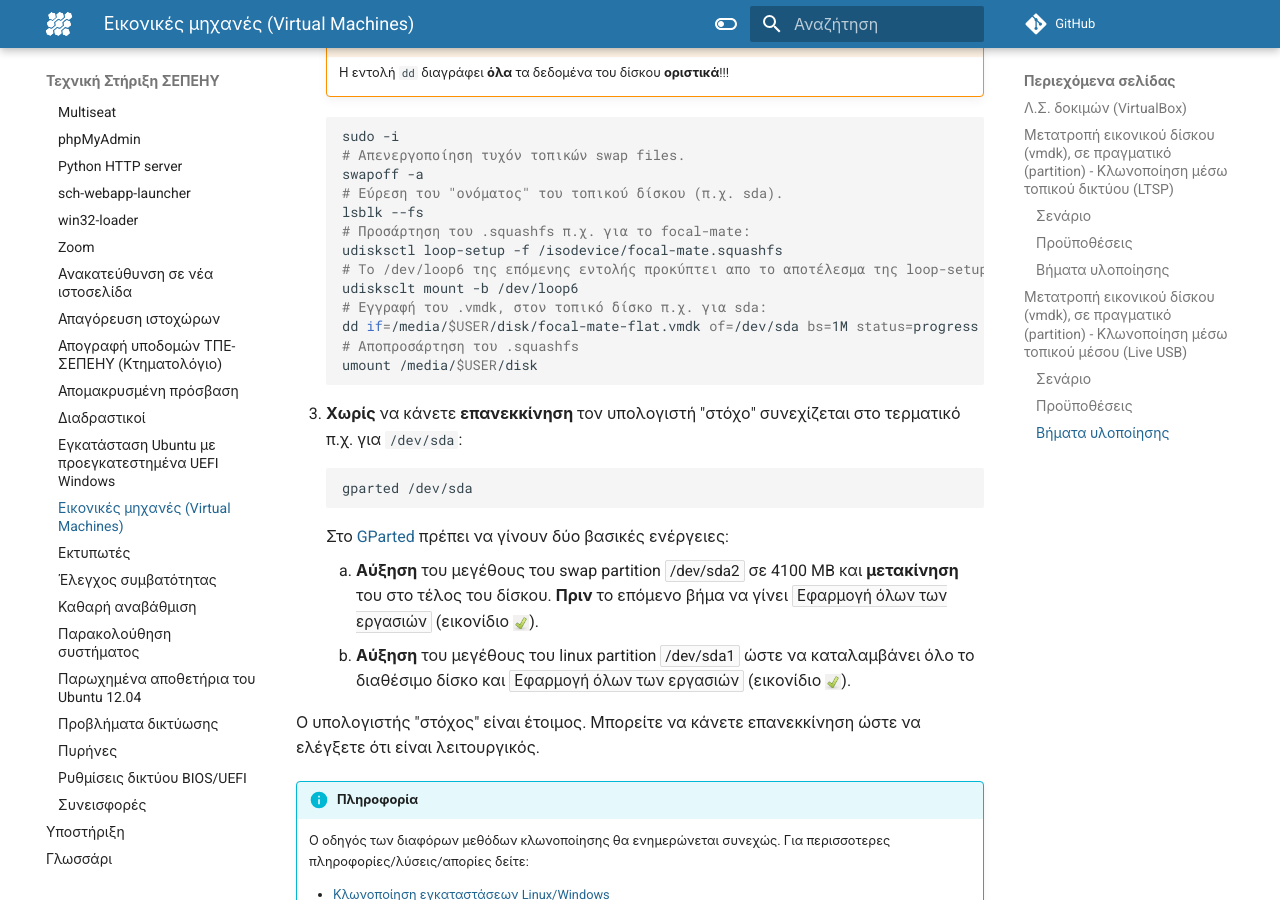
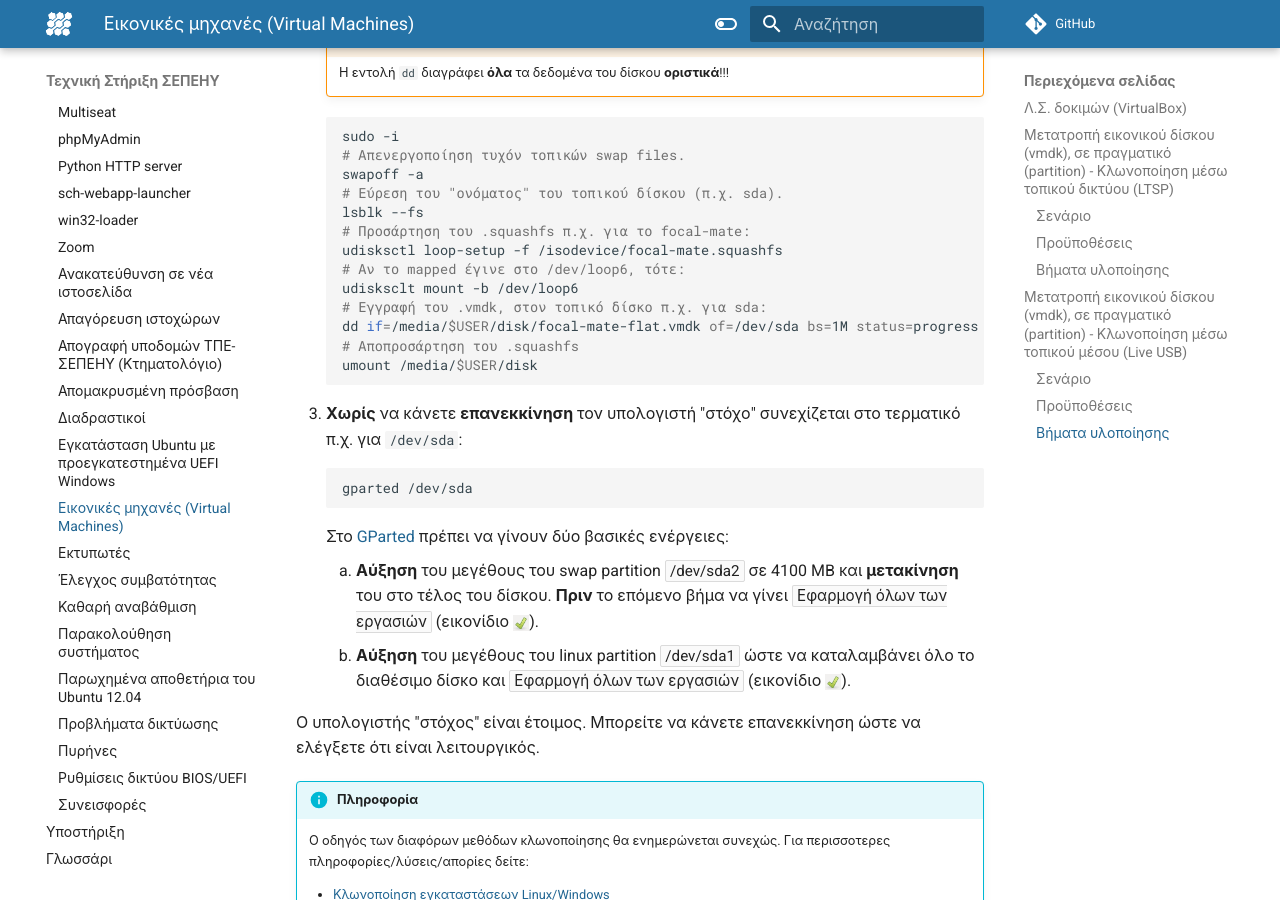
Before and after one commit to siahos/el.ltsp.org, an MkDocs documentation site: the page built from docs/guides/virtual-machines/index.md, in a window 1280 px wide and 900 px high, scrolled down 3702 px. Built offline with MkDocs 1.6.1 and Material for MkDocs 9.7.7, drawn with Linux system fonts in a browser that asks for light colours; comment, search, counter and statistics services are not loaded.

Commit message:
update virtual-machines

```diff
--- a/docs/guides/virtual-machines/index.md
+++ b/docs/guides/virtual-machines/index.md
@@ -176,7 +176,7 @@ USB) έτσι ώστε στη συνέχεια να τον χρησιμοποι
     lsblk --fs
     # Προσάρτηση του .squashfs π.χ. για το focal-mate:
     udisksctl loop-setup -f /isodevice/focal-mate.squashfs
-    # To /dev/loop6 της επόμενης εντολής προκύπτει απο το αποτέλεσμα της loop-setup.
+    # Αν το mapped έγινε στο /dev/loop6, τότε:
     udisksclt mount -b /dev/loop6
     # Εγγραφή του .vmdk, στον τοπικό δίσκο π.χ. για sda:
     dd if=/media/$USER/disk/focal-mate-flat.vmdk of=/dev/sda bs=1M status=progress
```
